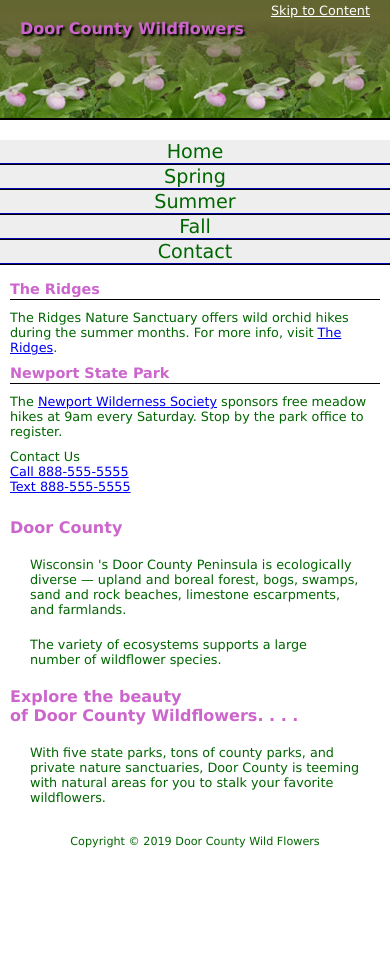
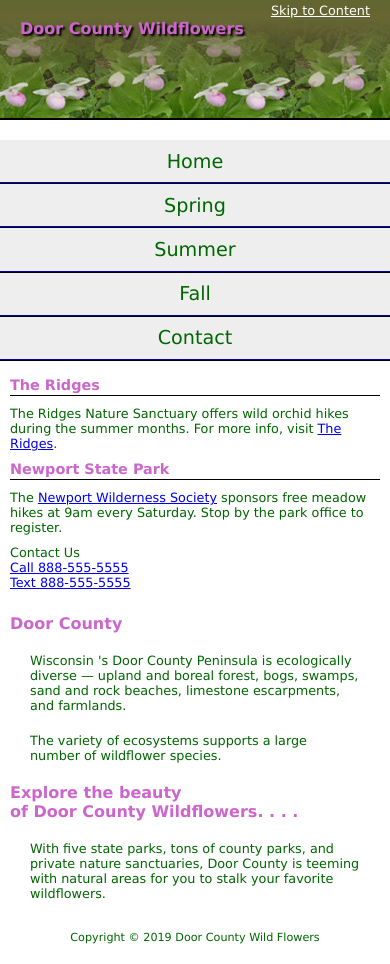
Before and after one commit to 44144-Sp22/ch7inclassnotes1-danielabreu2435, a plain HTML site: page index.html in a window 390 px wide. Before the commit the page ends 868 px from the top, so only its background shows below. Drawn offline with Linux system fonts and the light colour scheme.

Commit message:
finished ch7inclass notes

```diff
--- a/style.css
+++ b/style.css
@@ -100,7 +100,7 @@ aside h3 {padding-bottom: 2px;
 	nav, nav ul, nav li {padding: 0px;}
 	nav li {display:block;}
 	nav a {display: block;
-					padding: .0em 0;
+					padding: .5em 0;
 					border-bottom: 2px ridge #00005d;}
 	img {display: none;}
 }
```
